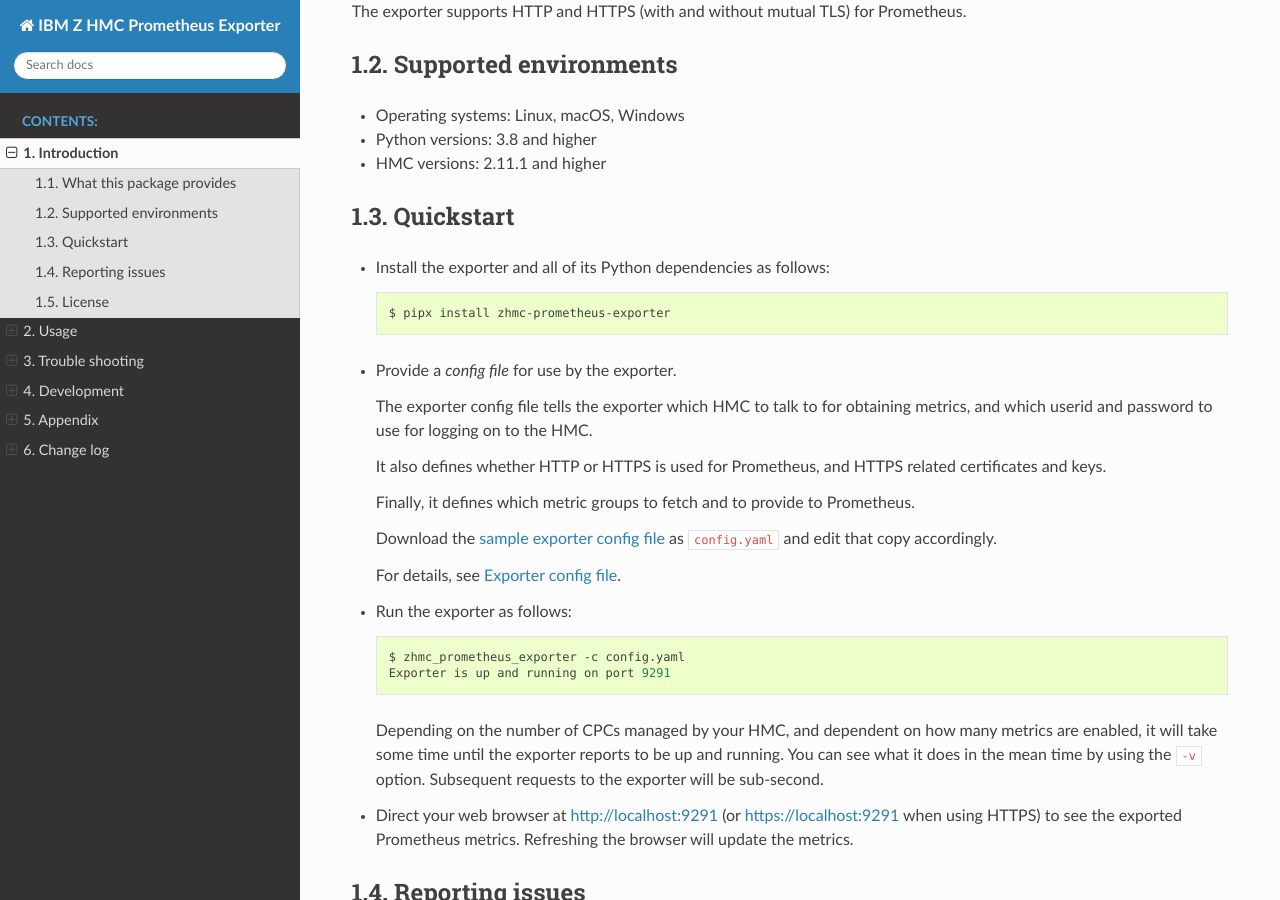
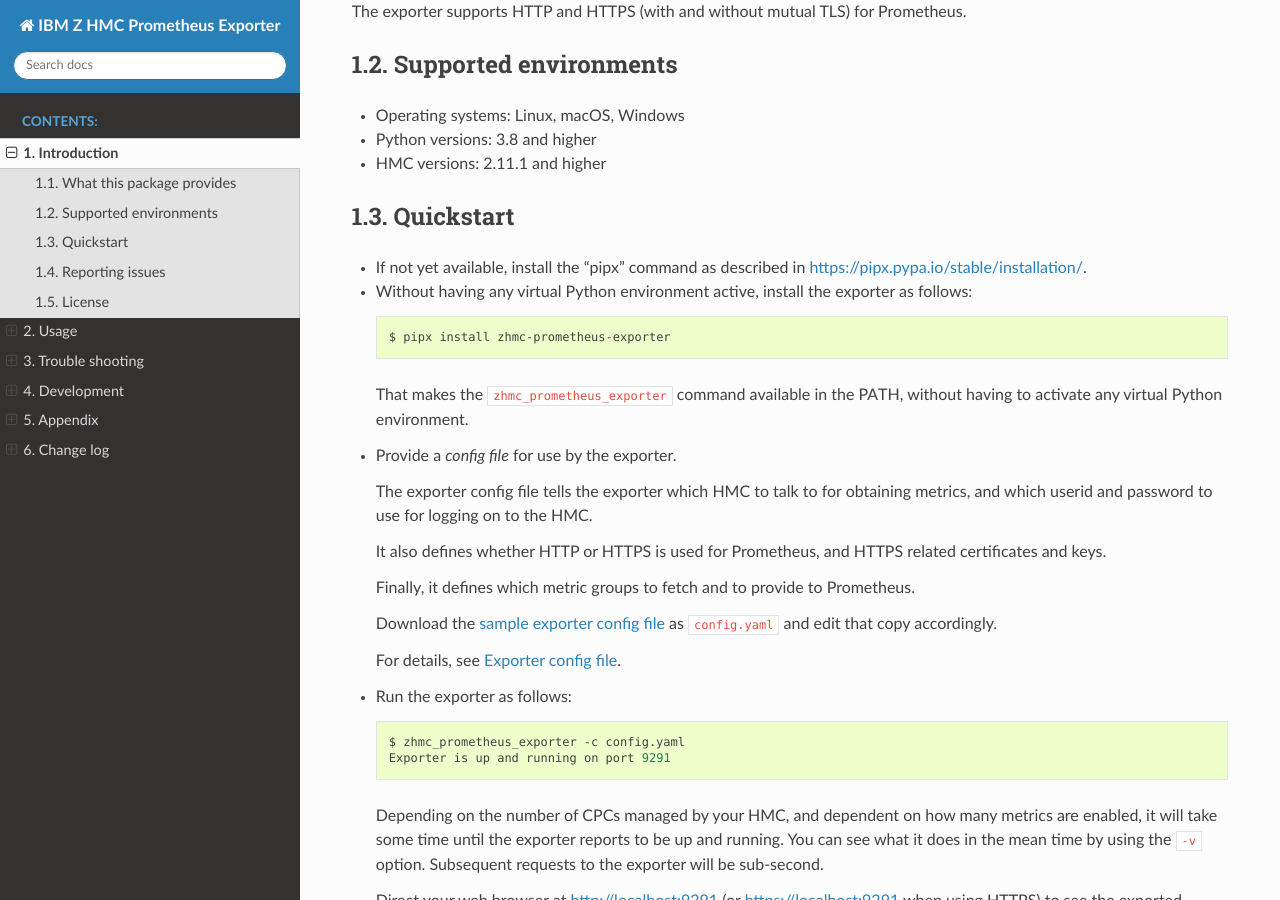
Before and after one commit to zhmcclient/zhmc-prometheus-exporter, a Sphinx documentation site: the page built from docs/intro.rst, in a window 1280 px wide and 900 px high, scrolled down 528 px. Built offline with Sphinx 7.4.7 and the Read the Docs theme 3.1.0, drawn with Linux system fonts in a browser that asks for light colours; the version number could not be read and is left out.

Commit message:
Docs: Minor changes to description for installing with pipx
Signed-off-by: Andreas Maier <maiera@de.ibm.com>

```diff
--- a/docs/intro.rst
+++ b/docs/intro.rst
@@ -52,11 +52,18 @@
 Quickstart
 ----------
 
-* Install the exporter and all of its Python dependencies as follows:
+* If not yet available, install the "pipx" command as described in
+  https://pipx.pypa.io/stable/installation/.
+
+* Without having any virtual Python environment active, install the exporter
+  as follows:
 
   .. code-block:: bash
 
       $ pipx install zhmc-prometheus-exporter
+
+  That makes the ``zhmc_prometheus_exporter`` command available in the PATH,
+  without having to activate any virtual Python environment.
 
 * Provide a *config file* for use by the exporter.
 
--- a/docs/usage.rst
+++ b/docs/usage.rst
@@ -27,9 +27,9 @@
 The recommended way to install the exporter is by using pipx.
 
 Pipx creates a `virtual Python environment`_ under the covers, installs the
-Python package into that environment and makes the `zhmc_prometheus_exporter`
+Python package into that environment and makes the ``zhmc_prometheus_exporter``
 command available in a directory that is in the PATH.
-The `zhmc_prometheus_exporter` command will be available that way, regardless
+The ``zhmc_prometheus_exporter`` command will be available that way, regardless
 of whether or not you have a virtual Python environment active (that you may
 need for other purposes).
 
@@ -70,7 +70,7 @@
 In some cases it may be useful to install the exporter into your own
 `virtual Python environment`_. That avoids the dependency to pipx, but it
 requires you to activate the virtual environment every time you want to use the
-`zhmc` command.
+``zhmc_prometheus_exporter`` command.
 
 There is a number of ways how virtual Python environments can be created. This
 documentation describes the use of "virtualenv":
```
Also changed, not shown: README.md (+9 -2 lines).
